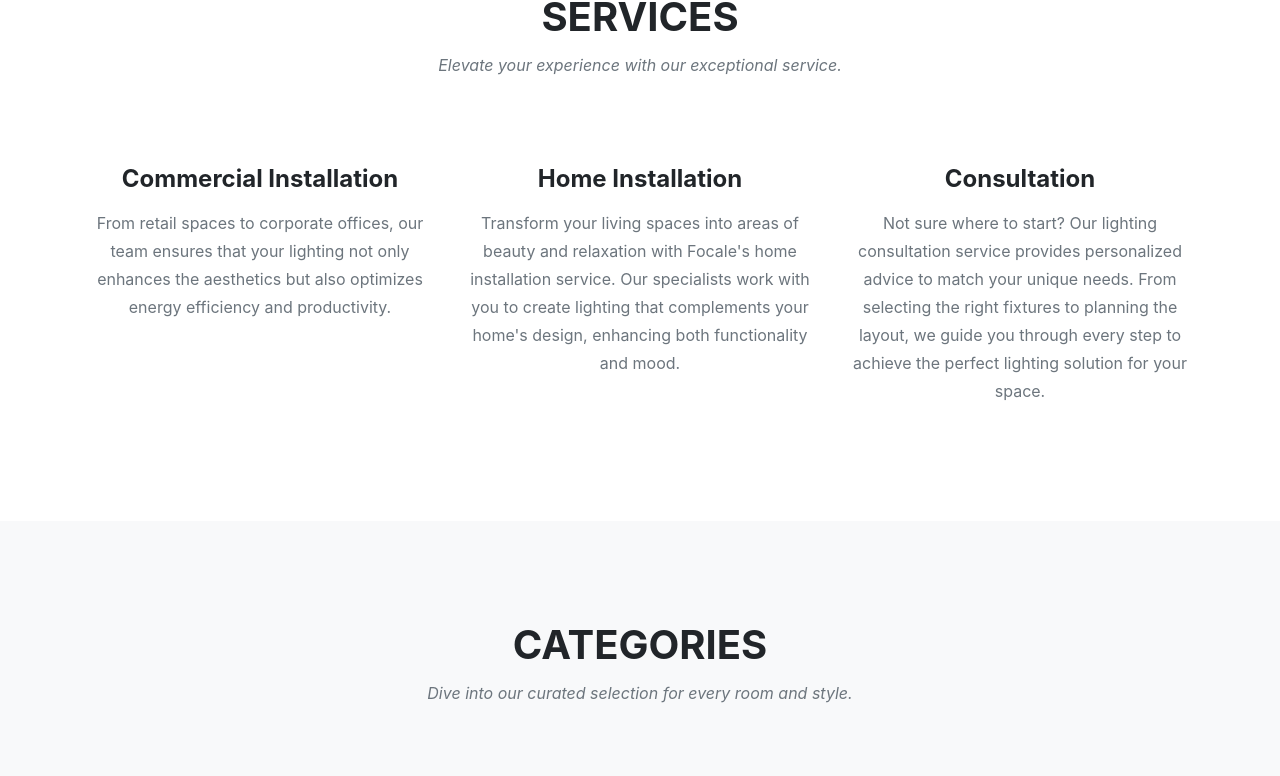
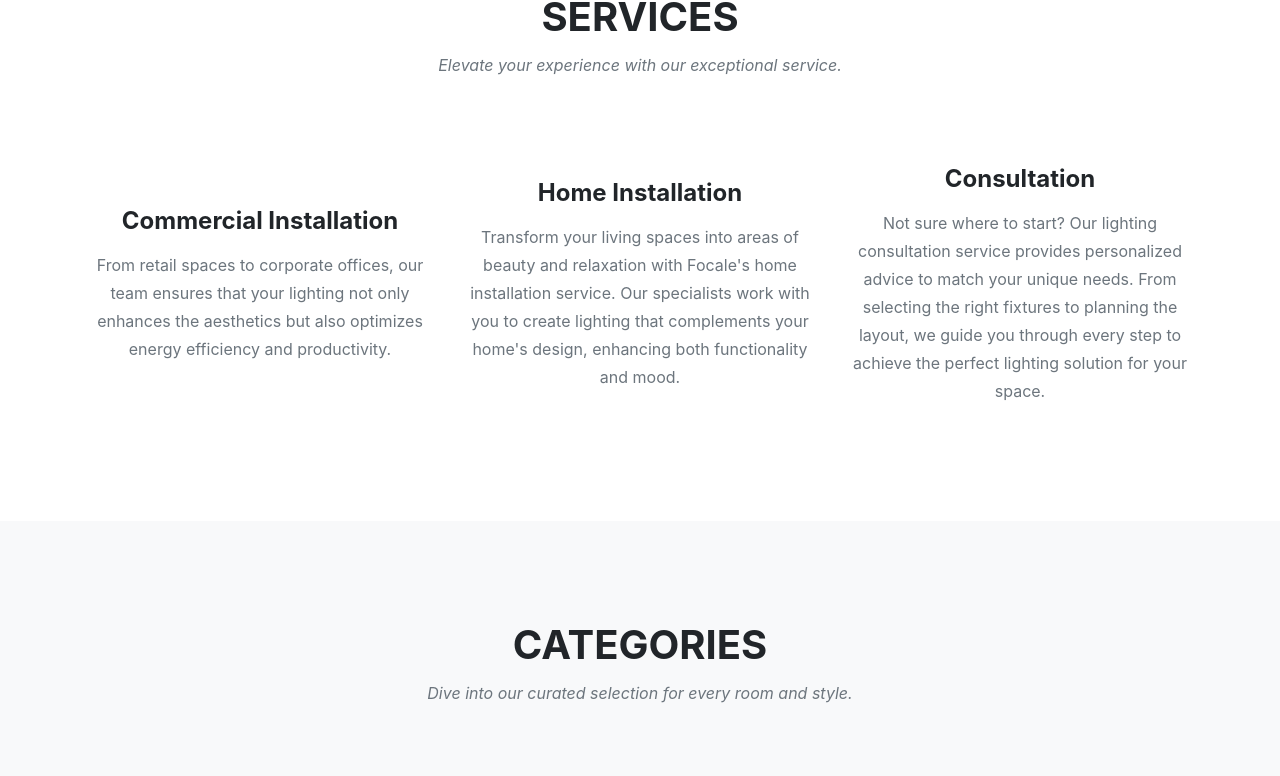
Before and after one commit to ZoDD-Script/Focal, a React (Vite) app: page / in a window 1280 px wide. Shown: the part 866-1642 px from the top of the page. Built offline with nearby package versions, Linux system fonts and the light colour scheme.

Commit message:
team update

```diff
--- a/src/App.css
+++ b/src/App.css
@@ -27,6 +27,12 @@
   cursor: pointer;
 }
 
+.row {
+  display: flex;
+  justify-content: space-around;
+  align-items: center;
+}
+
 .timeline-image {
   display: flex;
   align-items: center;
--- a/src/components/Team.jsx
+++ b/src/components/Team.jsx
@@ -12,12 +12,12 @@ const Team = () => {
           </div>
         </div>
         <div className="row">
-          <div className="col-sm-4">
+          {/* <div className="col-sm-4">
             <div className="team-member">
               <img className="mx-auto rounded-circle" src={team1} alt="Dapo" />
               <h4>Adedapo Adewole</h4>
               <p className="text-muted">Business Development Manager</p>
-              {/* <ul className="list-inline social-buttons">
+              <ul className="list-inline social-buttons">
                 <li className="list-inline-item">
                   <a href="#something">
                     <i className="fa fa-twitter"></i>
@@ -33,9 +33,9 @@ const Team = () => {
                     <i className="fa fa-linkedin-in"></i>
                   </a>
                 </li>
-              </ul> */}
+              </ul>
             </div>
-          </div>
+          </div> */}
           <div className="col-sm-4">
             <div className="team-member">
               <img className="mx-auto rounded-circle" src={team1} alt="Seun"/>
```
